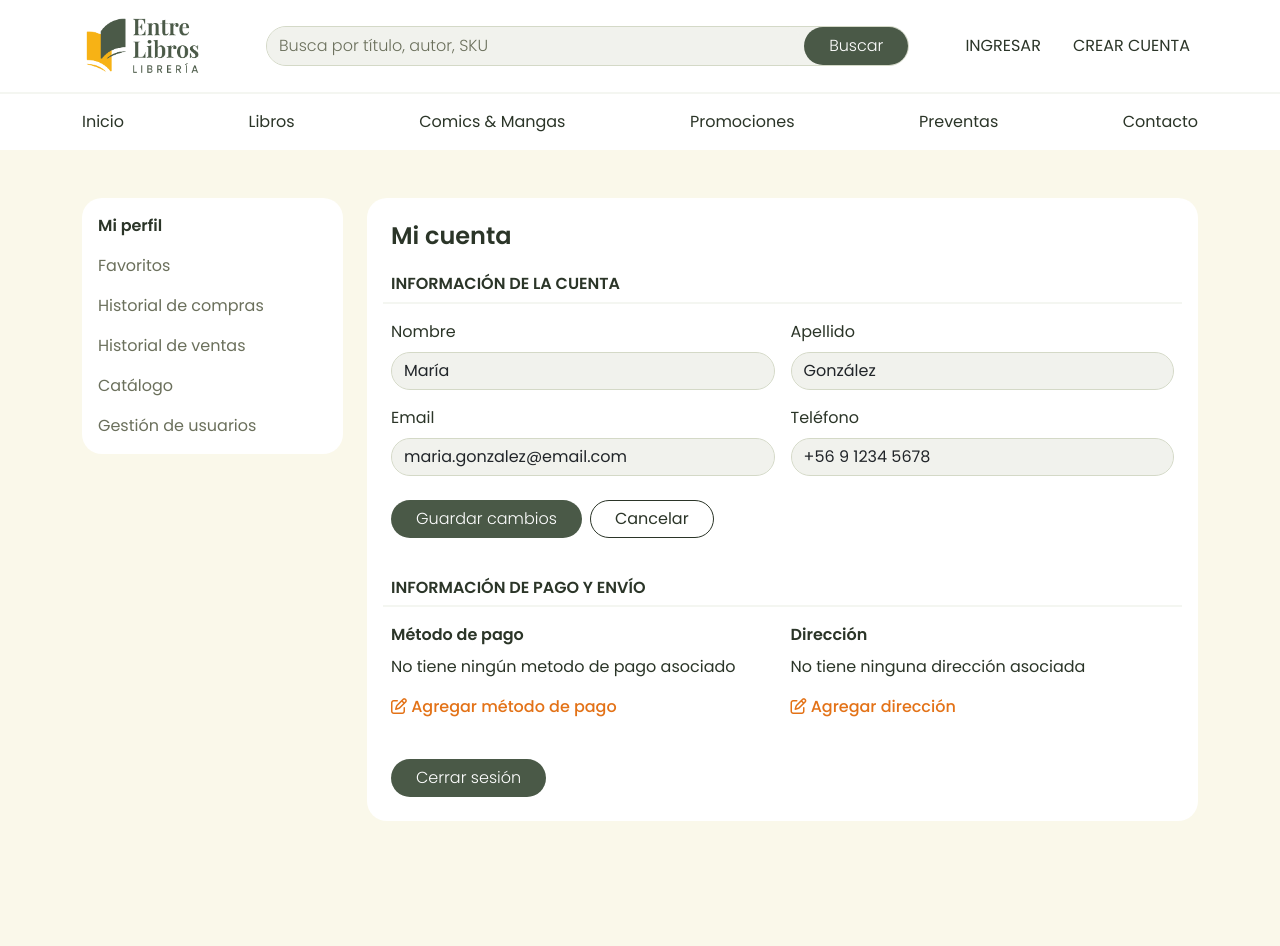
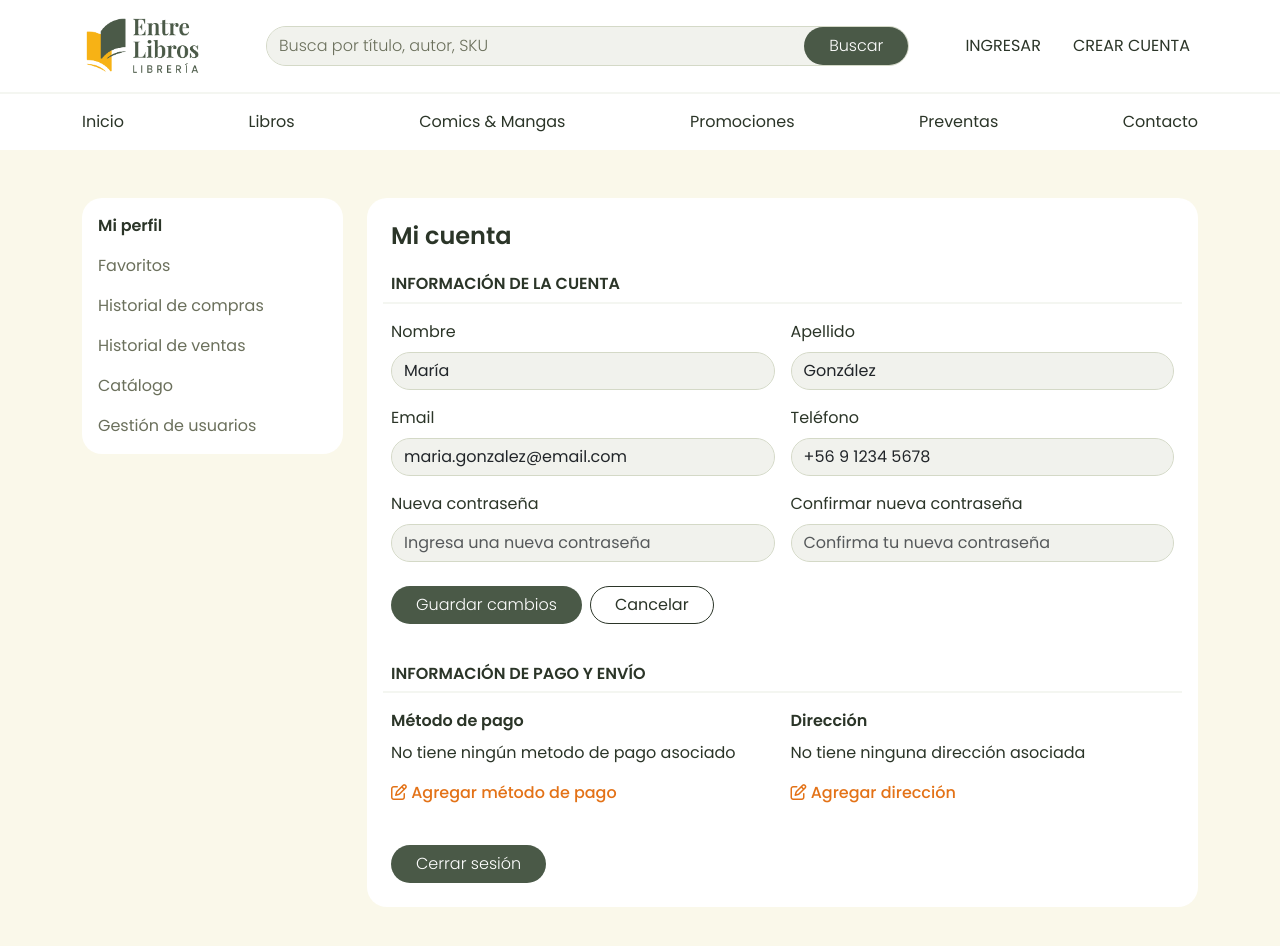
Before and after one commit to tonyo-psijas/libreria-entre-libros, a React (Vite) app in the folder client/: page /entre-libros/perfil in a window 1280 px wide. Both pictures are taken after a click on the link "Editar información de la cuenta". Shown: the top 946 px of the page. Before the commit the page ends 869 px from the top, so only its background shows below. Built offline with nearby package versions, Linux system fonts and the light colour scheme; a web font is replaced by a local one.

Commit message:
página de mi perfil agregada y modificada

```diff
--- a/client/src/views/Profile.jsx
+++ b/client/src/views/Profile.jsx
@@ -7,7 +7,7 @@ const mockUsuario = {
     apellido: 'González',
     email: 'maria.gonzalez@email.com',
     telefono: '+56 9 1234 5678',
-    contraseña: '12345678'
+    password: ''
 }
 
 export const Profile = () => {
@@ -131,6 +131,35 @@ export const Profile = () => {
                                     />
                                 </div>
 
+                                {editando && (
+                                    <>
+                                        <div className="col-12 col-sm-6">
+                                            <label className="form-label">Nueva contraseña</label>
+                                            <input
+                                                type="password"
+                                                className="form-control form-input"
+                                                name="password"
+                                                value={formData.password}
+                                                onChange={handleChange}
+                                                placeholder="Ingresa una nueva contraseña"
+                                            />
+                                        </div>
+
+                                        <div className="col-12 col-sm-6">
+                                            <label className="form-label">Confirmar nueva contraseña</label>
+                                            <input
+                                                type="password"
+                                                className="form-control form-input"
+                                                name="confirmPassword"
+                                                value={formData.confirmPassword || ''}
+                                                onChange={handleChange}
+                                                placeholder="Confirma tu nueva contraseña"
+                                            />
+                                        </div>
+                                    </>
+
+                                )}
+
                                 {!editando && (
                                     <a className='link-editar' onClick={() => setEditando(true)} >
                                         <i className="fa-regular fa-pen-to-square"></i> Editar información de la cuenta
```
